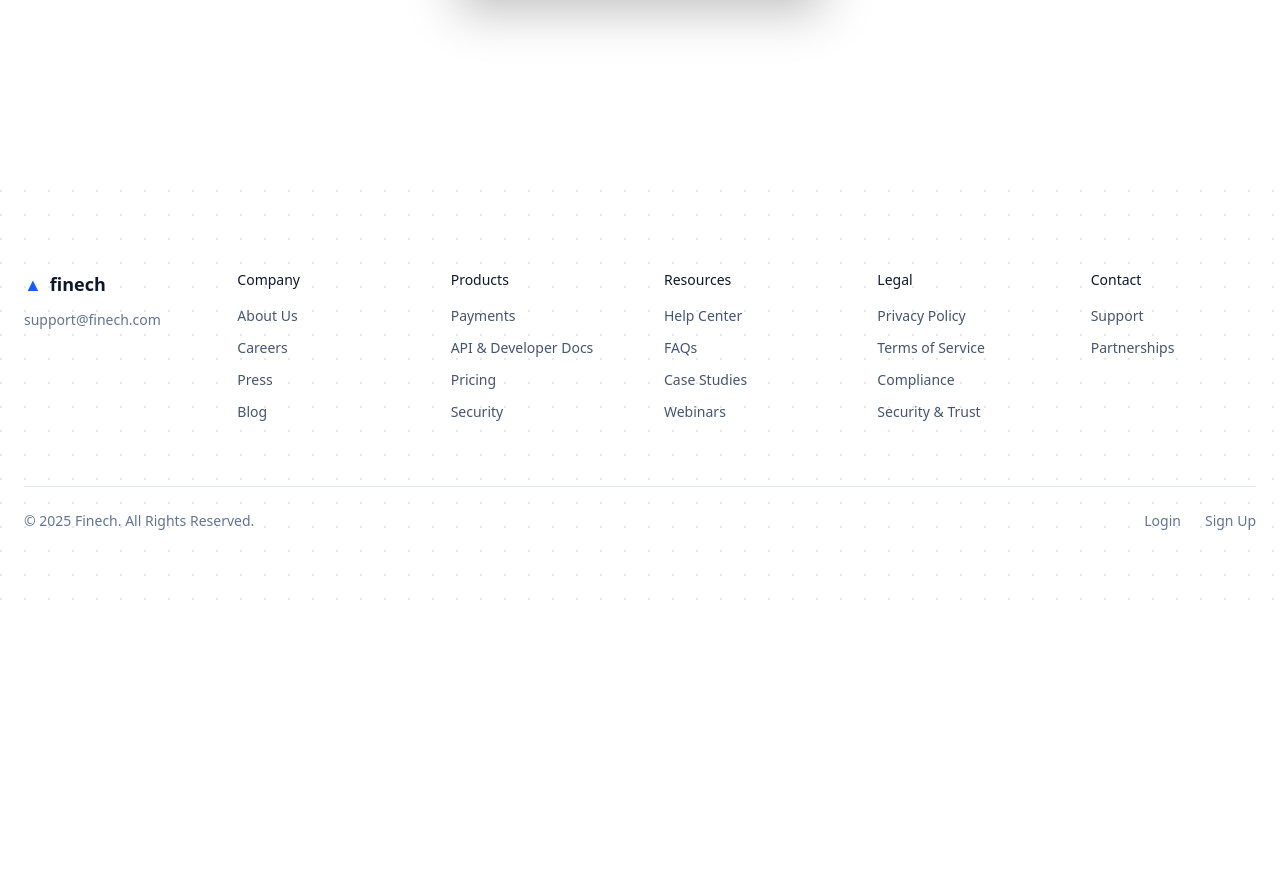
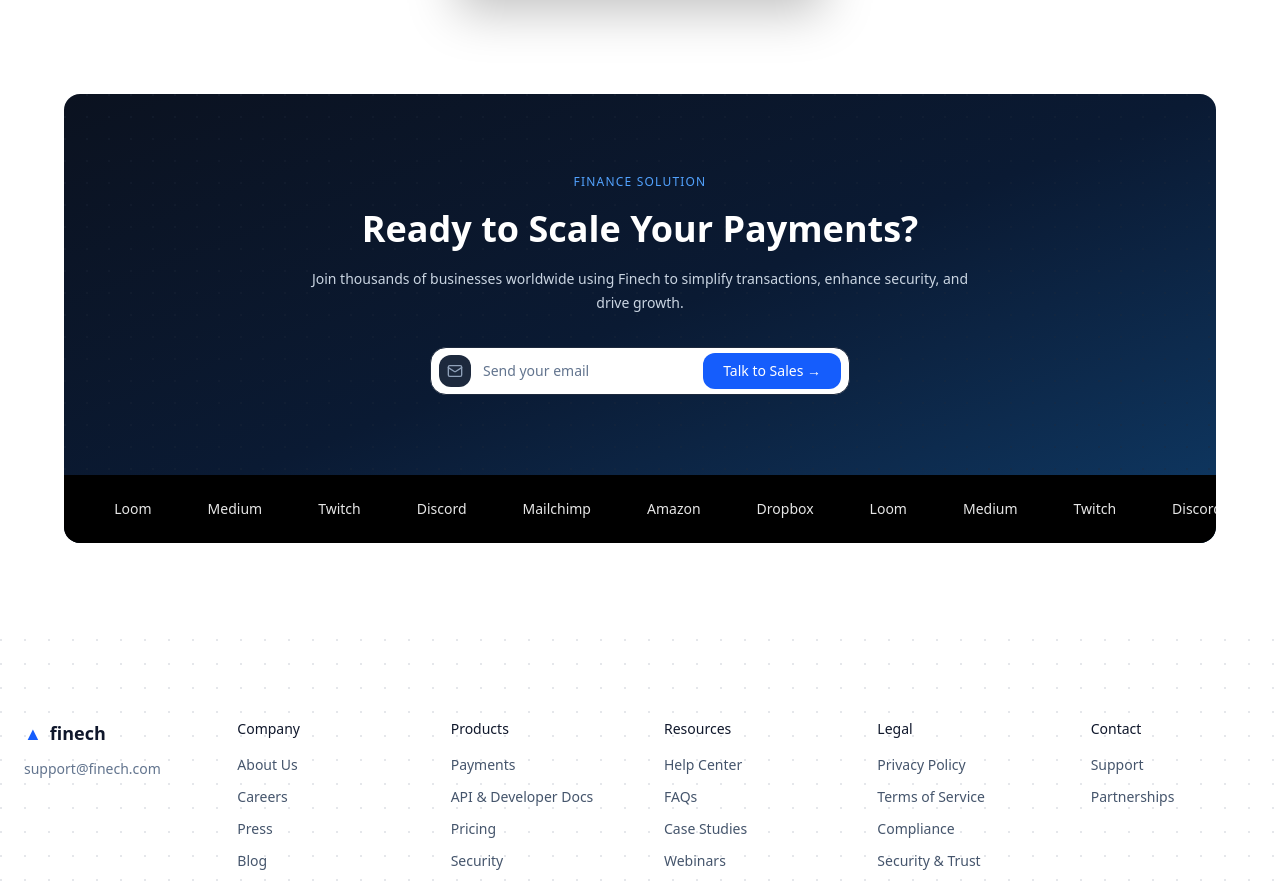
Before and after one commit to AyushNetTech/Finech-Web, a Next.js app: page / in a window 1280 px wide. Shown: the part 7106-7997 px from the top of the page. Before the commit the page ends 7717 px from the top, so only its background shows below. Built offline with nearby package versions, Linux system fonts and the light colour scheme.

Commit message:
add cta section

```diff
--- a/src/app/globals.css
+++ b/src/app/globals.css
@@ -1 +1,13 @@
 @import "tailwindcss";
+@keyframes marquee {
+  from {
+    transform: translateX(0);
+  }
+  to {
+    transform: translateX(-50%);
+  }
+}
+
+.animate-marquee {
+  animation: marquee 25s linear infinite;
+}
--- a/src/app/page.tsx
+++ b/src/app/page.tsx
@@ -5,6 +5,7 @@ import SecuritySection from "@/components/sections/SecuritySection";
 import Solution from "@/components/sections/Solution";
 import SuccessStories from "@/components/sections/SuccessStories";
 import PricingPage from "./pricing/page";
+import CTA from "@/components/CTA";
 
 export default function Home() {
   return (
@@ -15,6 +16,7 @@ export default function Home() {
       <SecuritySection/>
       <SuccessStories/>
       <PricingPage/>
+      <CTA/>
     </main>
   );
 }
--- /dev/null
+++ b/src/components/CTA.tsx
@@ -0,0 +1,96 @@
+"use client";
+
+import { Mail, Send } from "lucide-react";
+
+export default function CTA() {
+  return (
+    <section className="relative mx-6 sm:mx-10 lg:mx-16 mb-24 rounded-2xl overflow-hidden">
+
+      {/* Background gradient */}
+      <div className="absolute inset-0 bg-gradient-to-br from-[#0b1220] via-[#0a1a33] to-[#0e3a66]" />
+
+      {/* Dot grid */}
+      <div className="absolute inset-0 bg-[radial-gradient(circle_at_1px_1px,#1e293b_1px,transparent_0)] [background-size:22px_22px] opacity-30" />
+
+      <div className="relative px-6 py-20 text-center text-white max-w-4xl mx-auto">
+
+        <p className="text-xs uppercase tracking-widest text-blue-400 mb-4">
+          Finance Solution
+        </p>
+
+        <h2 className="text-3xl sm:text-4xl font-semibold leading-tight">
+          Ready to Scale Your Payments?
+        </h2>
+
+        <p className="mt-4 text-sm text-slate-300 max-w-2xl mx-auto leading-6">
+          Join thousands of businesses worldwide using Finech to simplify
+          transactions, enhance security, and drive growth.
+        </p>
+
+        {/* INPUT */}
+        <div className="mt-8 flex justify-center">
+
+          <div className="flex items-center h-12 w-full sm:w-[420px] rounded-2xl bg-white border border-slate-800 px-2">
+
+            {/* Email Icon */}
+            <div className="flex h-8 w-8 items-center justify-center rounded-xl bg-slate-800 text-slate-400">
+              <Mail size={16} />
+            </div>
+
+            {/* Input */}
+            <input
+              type="email"
+              placeholder="Send your email"
+              className="flex-1 ml-3 bg-transparent outline-none text-sm text-black placeholder:text-slate-500"
+            />
+
+            {/* Desktop Button */}
+            <button className="hidden sm:flex ml-2 h-9 items-center rounded-xl bg-blue-600 px-5 text-sm font-medium text-white hover:opacity-90 transition">
+              Talk to Sales →
+            </button>
+
+            {/* Mobile Icon Button */}
+            <button className="flex sm:hidden ml-2 h-9 w-9 items-center justify-center rounded-xl bg-blue-600 text-white hover:opacity-90 transition">
+              <Send size={16} />
+            </button>
+
+          </div>
+        </div>
+      </div>
+
+      {/* LOGO MARQUEE */}
+      <div className="relative bg-black py-6 overflow-hidden">
+        <div className="flex w-max animate-marquee gap-14 px-10 items-center text-white text-sm opacity-90">
+          {[
+            "Amazon",
+            "Dropbox",
+            "Loom",
+            "Medium",
+            "Twitch",
+            "Discord",
+            "Mailchimp",
+          ].map((brand) => (
+            <span key={brand} className="whitespace-nowrap font-medium">
+              {brand}
+            </span>
+          ))}
+
+          {/* duplicate for seamless loop */}
+          {[
+            "Amazon",
+            "Dropbox",
+            "Loom",
+            "Medium",
+            "Twitch",
+            "Discord",
+            "Mailchimp",
+          ].map((brand) => (
+            <span key={`${brand}-dup`} className="whitespace-nowrap font-medium">
+              {brand}
+            </span>
+          ))}
+        </div>
+      </div>
+    </section>
+  );
+}
```
